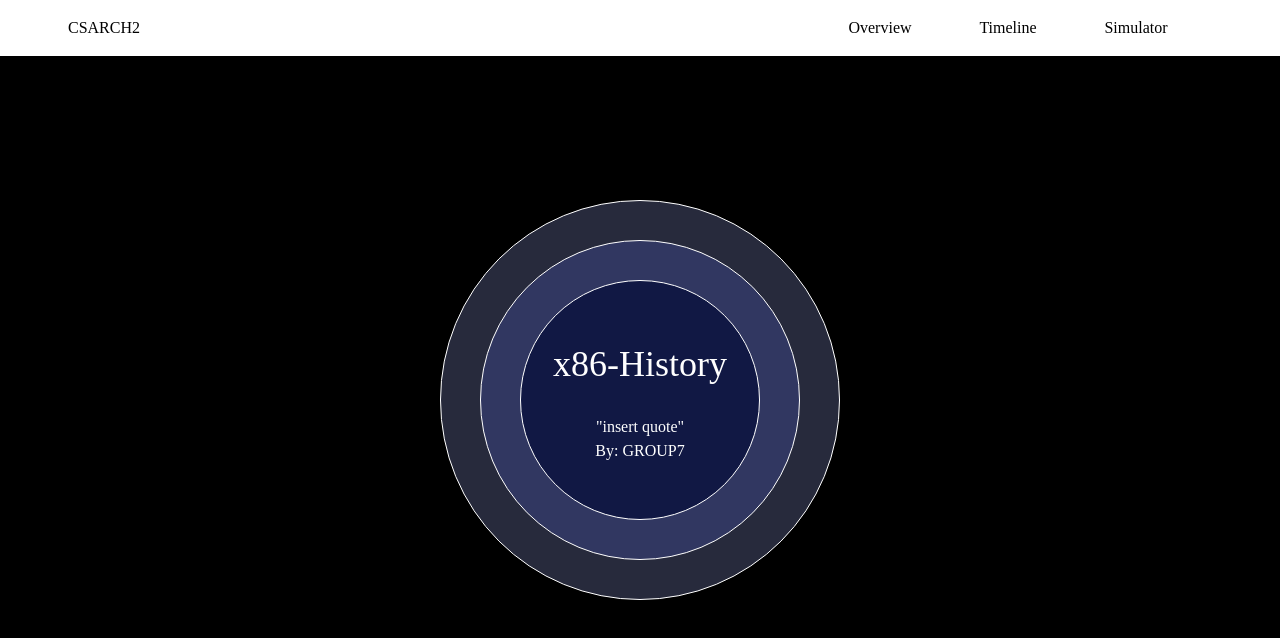
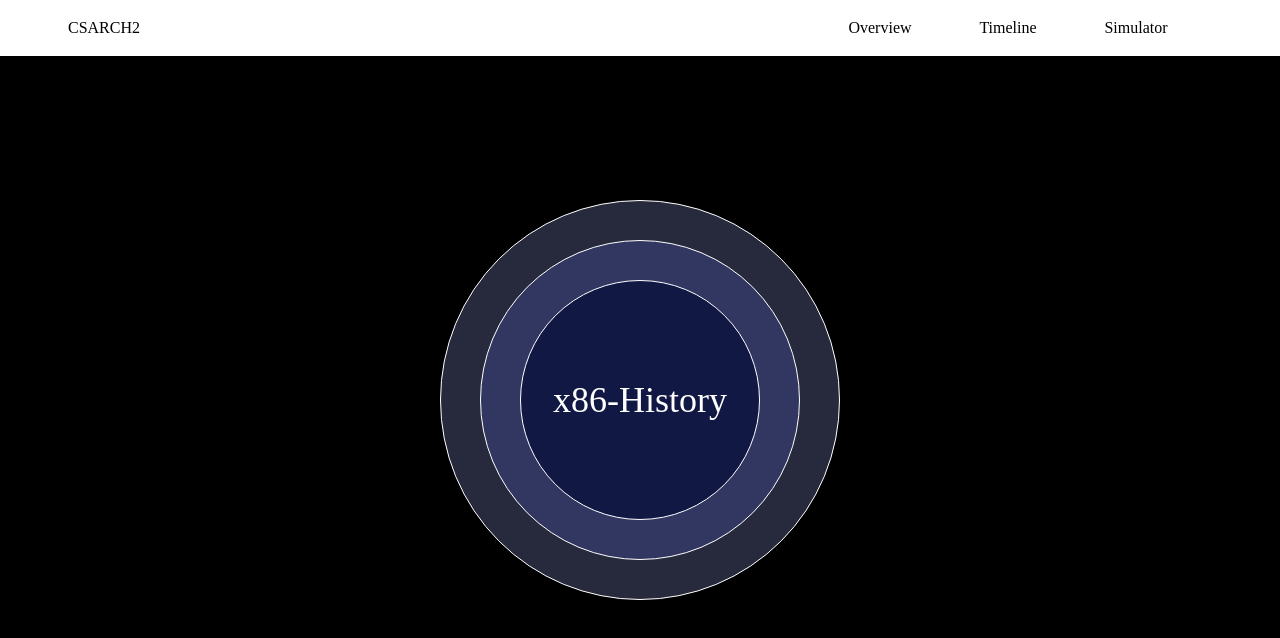
Before and after one commit to JoseBryanPerez/CSARCH2_Group_7, a Next.js app in the folder x86-history/: page / in a window 1280 px wide. Shown: the top 638 px of the page. Built offline with nearby package versions, Linux system fonts and the light colour scheme.

Commit message:
removed quote

```diff
--- a/x86-history/components/view_mainPage/HugeCircle.tsx
+++ b/x86-history/components/view_mainPage/HugeCircle.tsx
@@ -18,7 +18,6 @@ export default function HugeCircle({target}:{target?:string}){
                 <div className="rounded-full  w-[20rem] h-[20rem] flex items-center justify-center  border-1 border-white bg-[#4958B7]/30 hover:bg-[#4958B7]/75 transition-color duration-300 ease-in-out">
                     <div onClick={handleClick}  className="rounded-full w-[15rem] h-[15rem] gap-6 flex flex-col items-center justify-center border-1 border-white bg-[#111844] text-center">
                         <h2 className="text-[clamp(1.75rem,2vw+1rem,2.25rem)] font-[Baskerville] text-white"> x86-History </h2>
-                        <h3 className="text-[clamp(0.75rem,0.5vw+0.8rem,1rem)] font-[Baskerville] text-white"> "insert quote" <br/> By: GROUP7</h3>
                     </div>
                 </div>
             </div>
```
